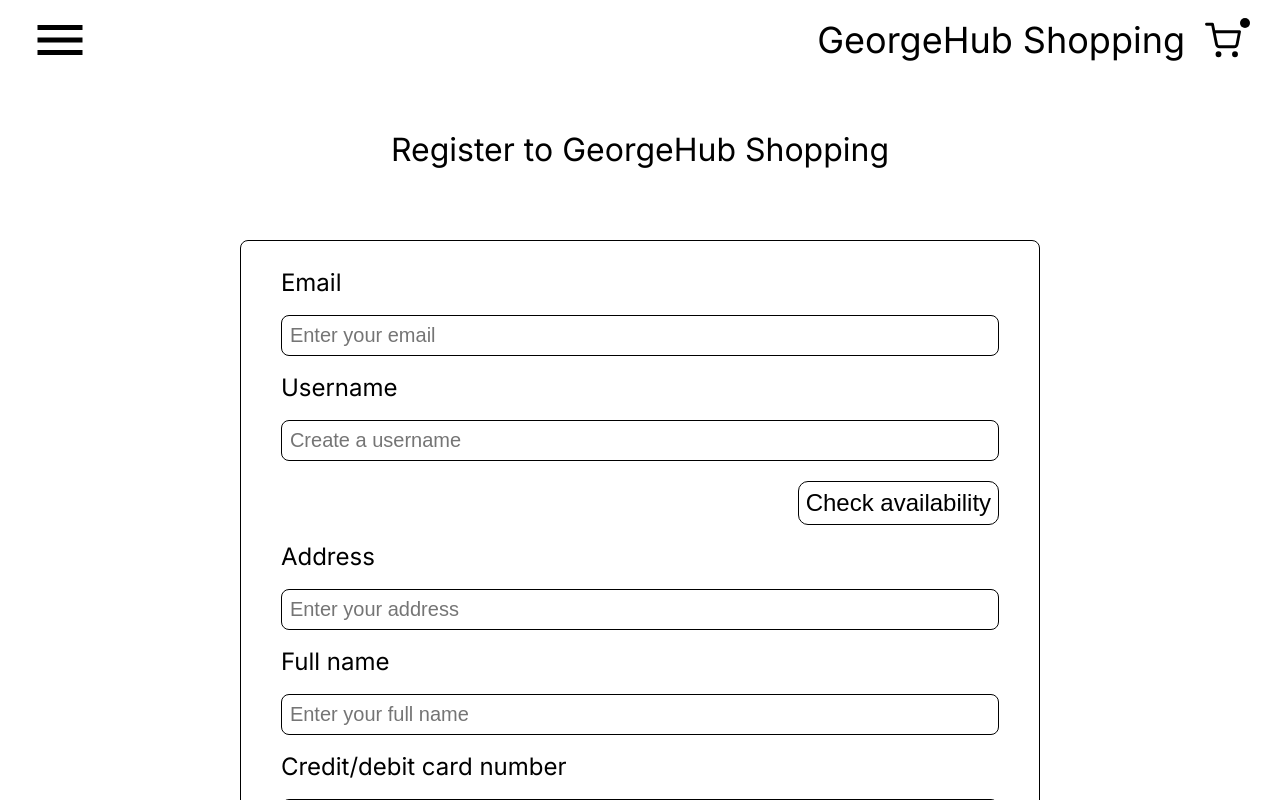
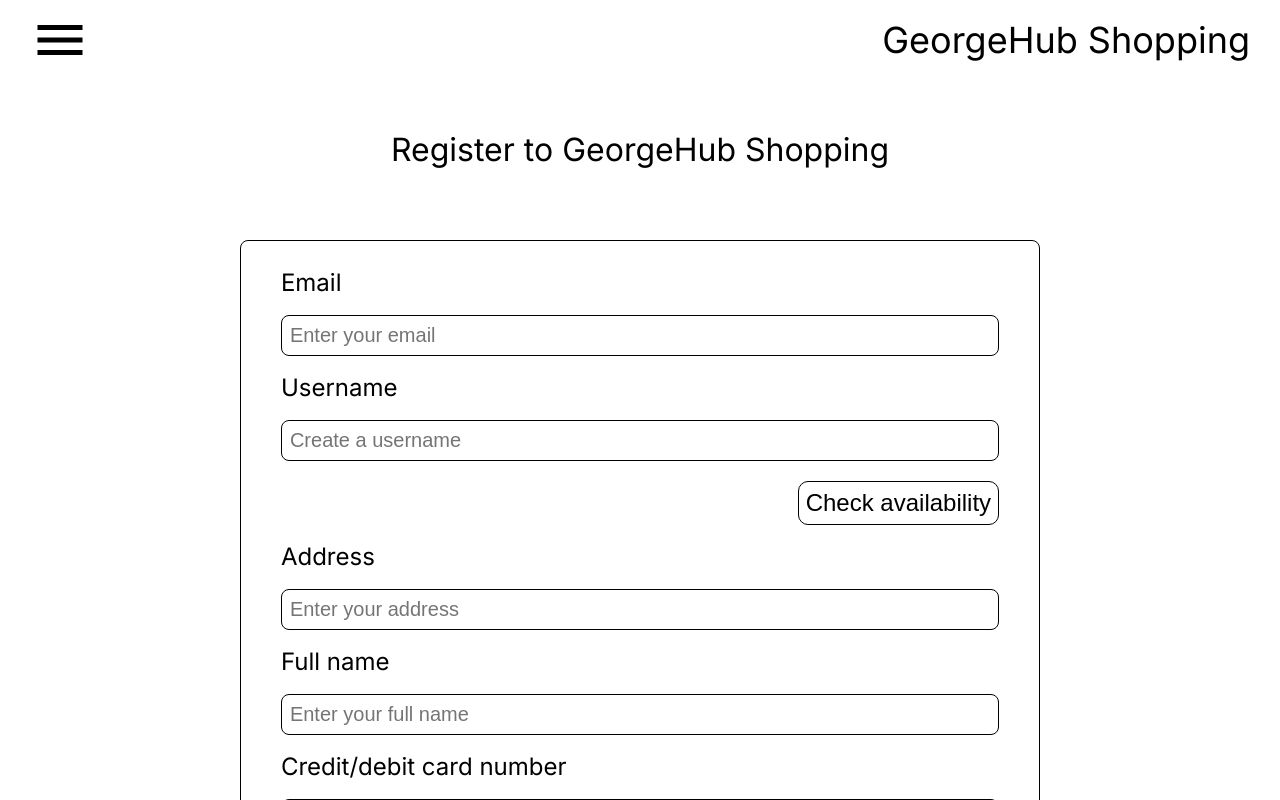
Before and after one commit to georgie-the-developer/georgehub-shopping-frontend, a Next.js app: page /register in a window 1280 px wide. Shown: the top 800 px of the page. Built offline with nearby package versions, Linux system fonts and the light colour scheme; no server answers.

Commit message:
Show cart icon only if user's role is "buyer"

```diff
--- a/src/components/Header.tsx
+++ b/src/components/Header.tsx
@@ -2,7 +2,9 @@ import React from "react";
 import header from "@/styles/modules/header.module.scss";
 import MenuSvg from "@/assets/icons/menu.svg";
 import CartSvg from "@/assets/icons/cart.svg";
+import { useUser } from "@/contexts/UserContext";
 export default function Header({ openSidebar }) {
+  const { user } = useUser();
   return (
     <div className={header.container}>
       <div className={header.iconContainer} onClick={openSidebar}>
@@ -12,10 +14,14 @@ export default function Header({ openSidebar }) {
         <a href="#" className={header.link}>
           GeorgeHub Shopping
         </a>
-        <div className={header.iconContainer}>
-          <CartSvg />
-          <span className={header.dot}></span>
-        </div>
+        {user.role == "buyer" ? (
+          <div className={header.iconContainer}>
+            <CartSvg />
+            {/* <span className={header.dot}></span> */}
+          </div>
+        ) : (
+          ""
+        )}
       </div>
     </div>
   );
```
